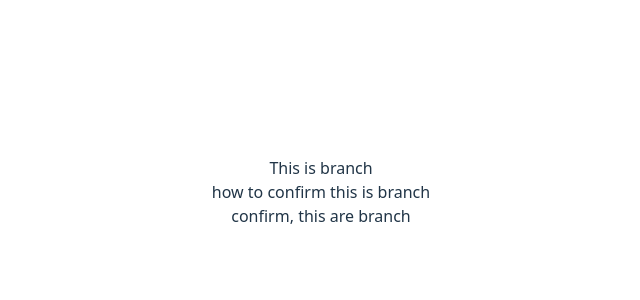
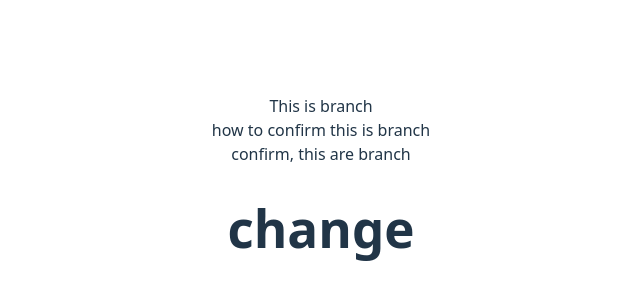
Before and after one commit to Shantanu6161/NewProject, a React (Vite) app: page / in a window 1280 px wide. Shown: the part 208-508 px from the top of the page, without its empty margins (319-959 px from the left). Built offline with nearby package versions, Linux system fonts and the light colour scheme.

Commit message:
completed

```diff
--- a/src/Components/Test.jsx
+++ b/src/Components/Test.jsx
@@ -8,6 +8,7 @@ const Test = () => {
             <div>This is branch </div>
             <div>how to confirm this is branch</div>
             <div>confirm, this are branch</div>
+            <h1>change</h1>
         </>
     )
 };
```
